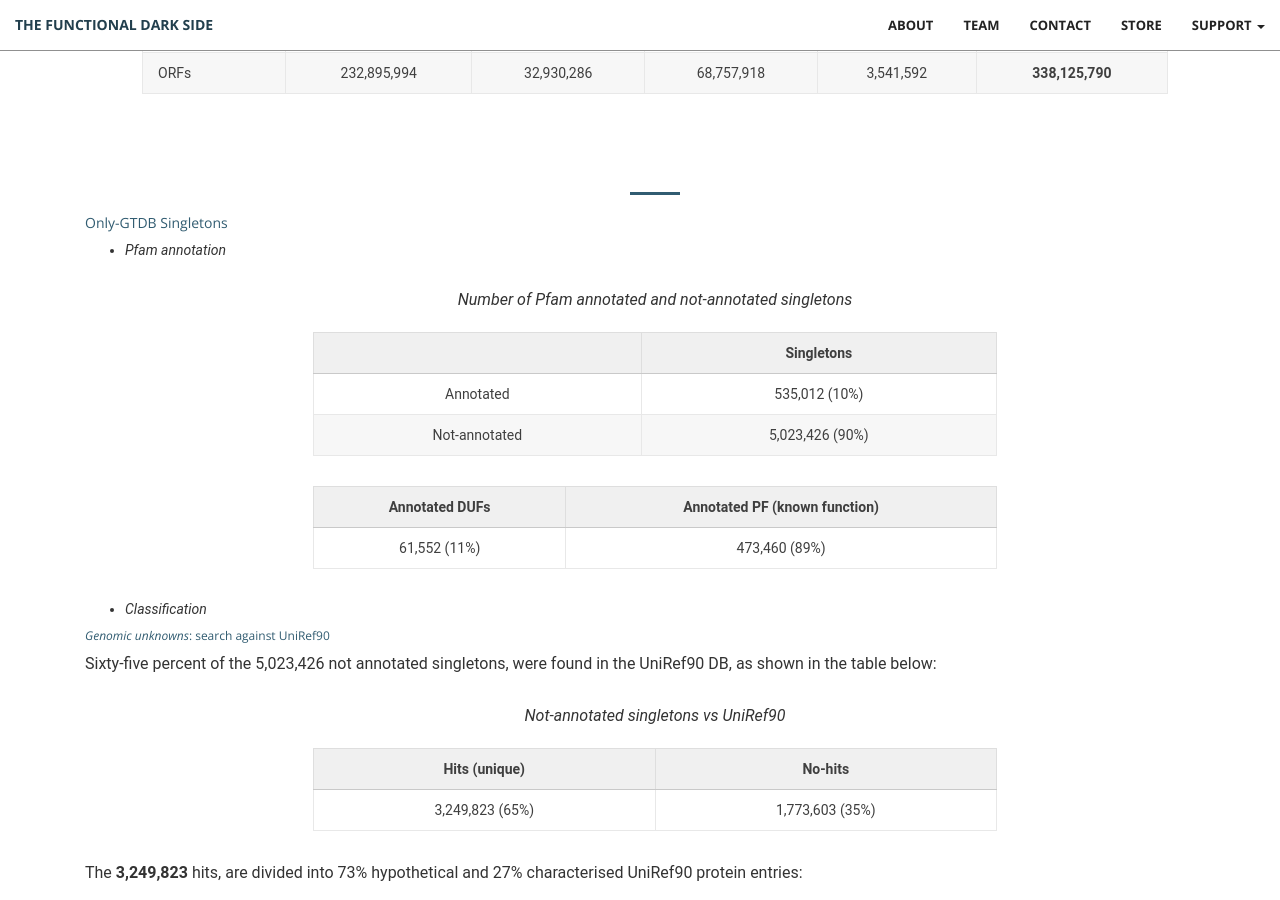
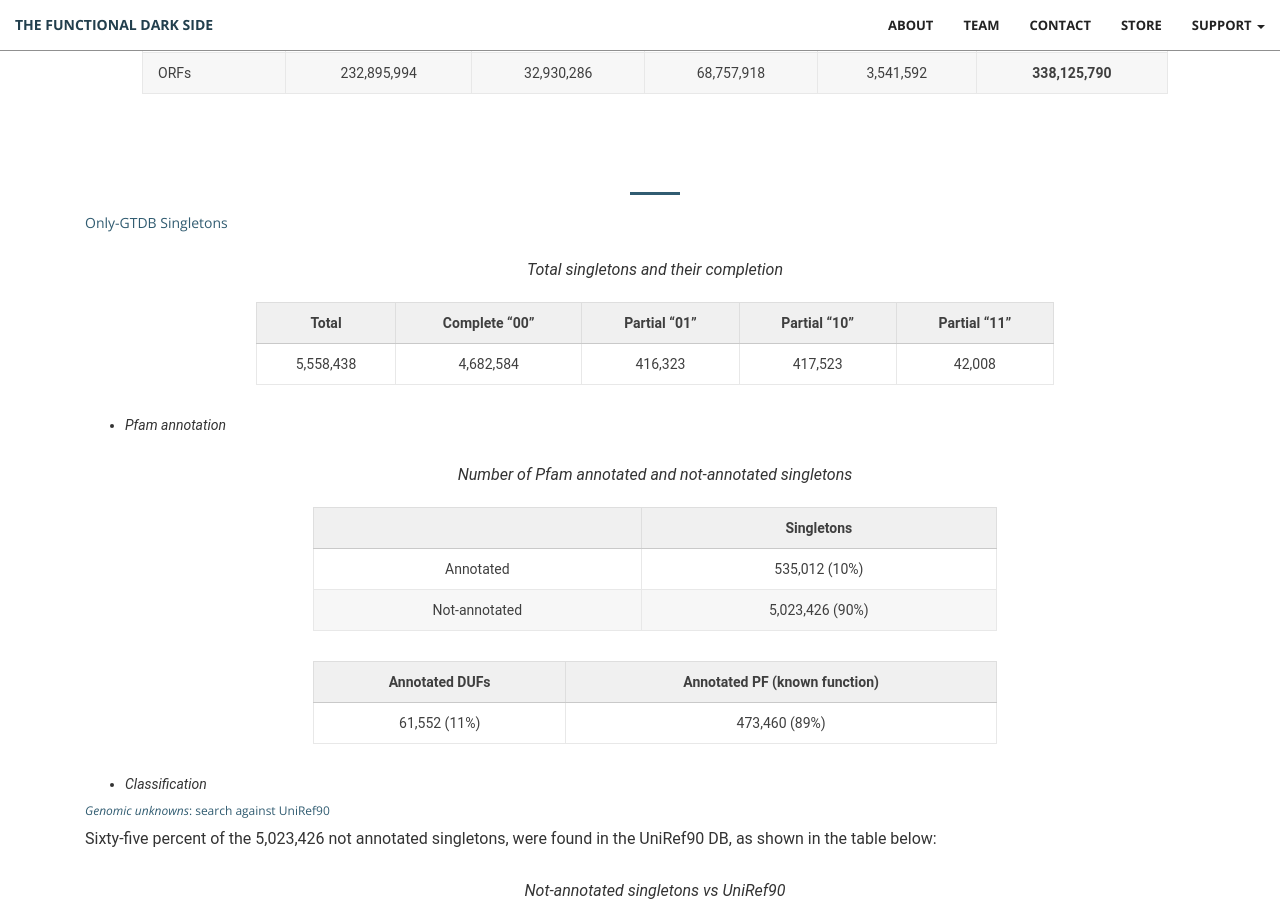
Before and after one commit to functional-dark-side/functional-dark-side.github.io, a Jekyll site: the page built from 12_GTDB_genome_integration.md, in a window 1280 px wide and 900 px high, scrolled down 9445 px. Built offline with Jekyll 4.4.1, drawn with Linux system fonts in a browser that asks for light colours; a script that is not in the unit is left out.

Commit message:
added info

```diff
--- a/12_GTDB_genome_integration.md
+++ b/12_GTDB_genome_integration.md
@@ -419,6 +419,17 @@ As for the metagenomic cluster database, we retrieved the genomic "High Quality"
 * * *
 
 <h5 class="section-heading  text-primary">Only-GTDB Singletons</h5>
+
+
+<div class="img_container" style="width:70%; margin:2em auto;">
+
+*Total singletons and their completion*
+
+|   Total   | Complete "00" | Partial "01" | Partial "10" | Partial "11" |
+|:---------:|:-------------:|:------------:|:------------:|:------------:|
+| 5,558,438 |   4,682,584   |   416,323    |   417,523    |    42,008    |
+
+</div>
 
 -   *Pfam annotation*
 
```
Also changed, not shown: other parts of 12_GTDB_genome_integration.md (+2 -2 lines), 16.1_Cluster_and_communities_overview.md (+18 -16 lines), 8.1_Cluster_categories_overview.md (+2 -2 lines), Singletons_and_small_clusters.md (+11 -0 lines).
